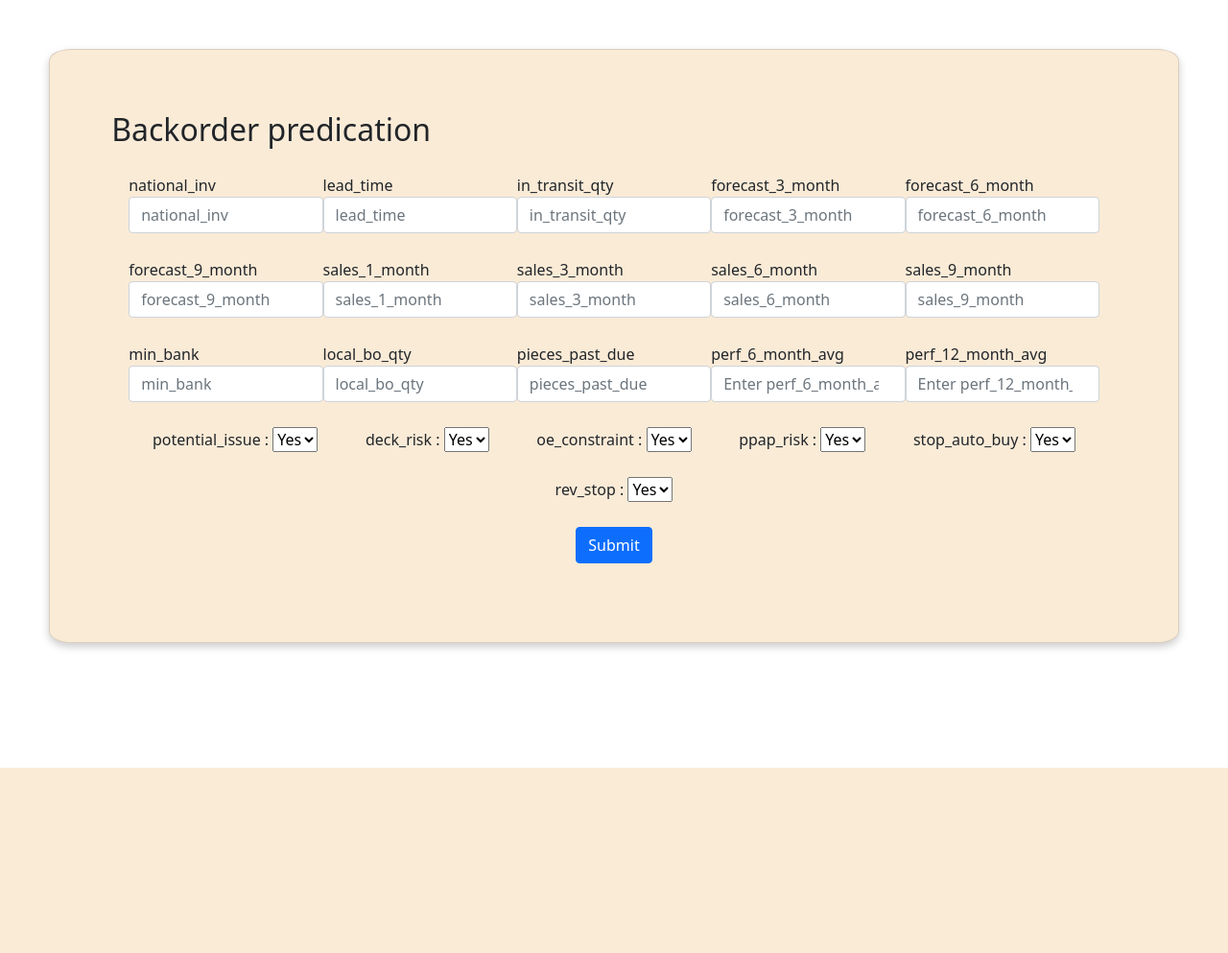
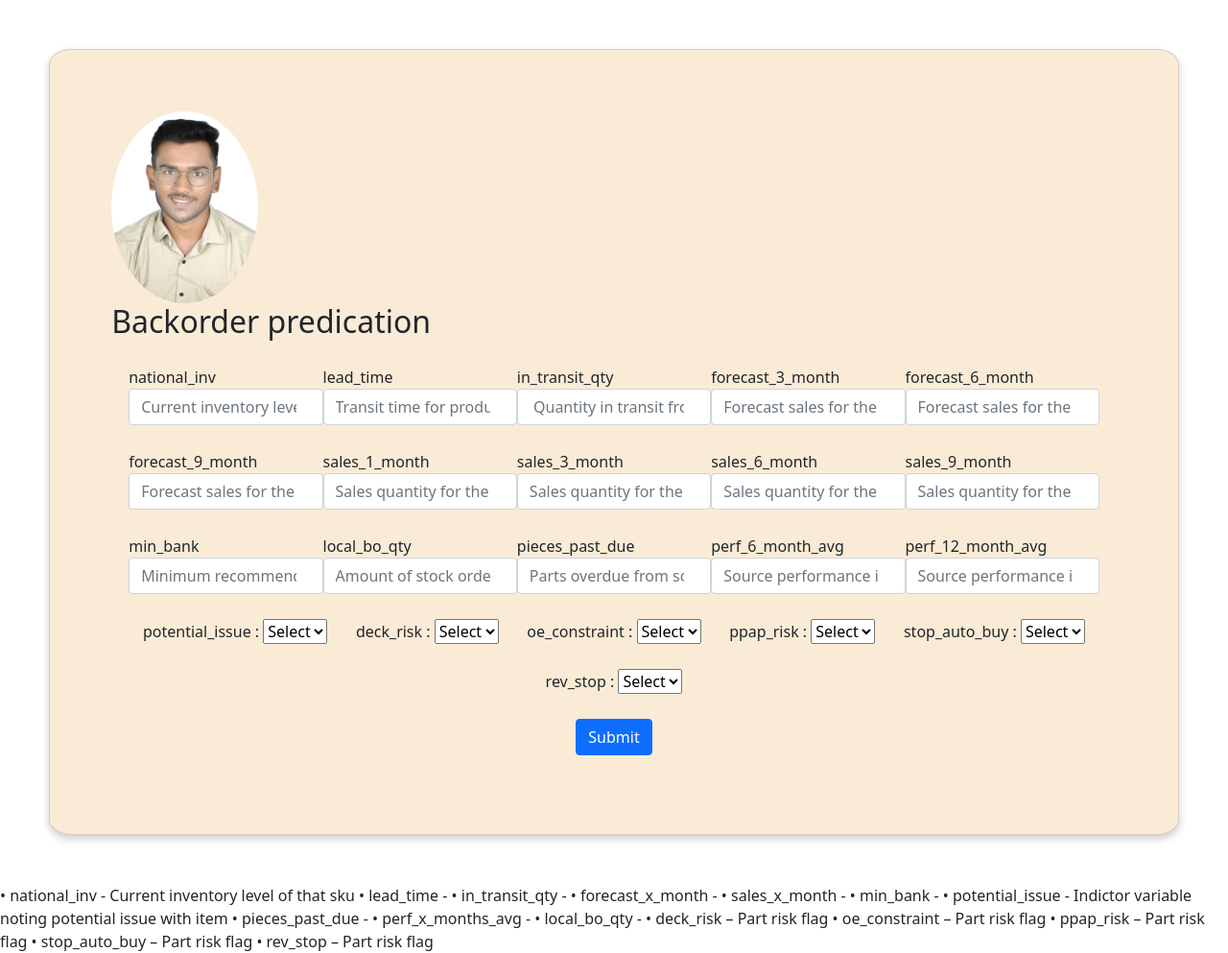
Before and after one commit to sksuraj6077/Back_Order_Prediction, a Flask app: page / in a window 1280 px wide. Shown: the whole page at 96% size. Before the commit the page ends 800 px from the top, so only its background shows below. Run offline with Flask 3, Linux system fonts and the light colour scheme.

Commit message:
Modification

```diff
--- a/templates/index.html
+++ b/templates/index.html
@@ -12,84 +12,90 @@
 </head>
 <body>
 
+<div class="card">
 
-<div class="card">
+  <div>
+    <a href="https://www.linkedin.com/in/suraj-kawathale-b965681a9/">   <img  style="border-radius: 50%;" src="{{ url_for('static', filename='images/suraj.JPG') }}" alt="" height="200PX" ></a>
+
+  </div>
+
   <h2 style="justify-content: center;">Backorder predication </h2>
 <form action="{{url_for('predict_datapoint')}}" method="POST">
   <div class="side">
   <div class="form-group">
     <label for="exampleInputEmail1">national_inv </label>
-    <input type="number" name="national_inv" class="form-control" id="national_inv" aria-describedby="emailHelp" placeholder="national_inv">
+    <input type="number" name="national_inv" class="form-control" id="national_inv" aria-describedby="emailHelp" placeholder="Current inventory level of that sku">
 
   </div>
   <div class="form-group">
     <label for="exampleInputPassword1">lead_time</label>
-    <input type="number" name="lead_time" class="form-control" id="lead_time" placeholder="lead_time">
+    <input type="number" name="lead_time" class="form-control" id="lead_time" placeholder="Transit time for product(if available at source)">
   </div>
 
   <div class="form-group">
     <label for="exampleInputPassword1">in_transit_qty</label>
-    <input type="number" name="in_transit_qty" class="form-control" id="in_transit_qty" placeholder="in_transit_qty">
+    <input type="number" name="in_transit_qty" class="form-control" id="in_transit_qty" placeholder=" Quantity in transit from source">
   </div>
   <div class="form-group">
     <label for="exampleInputPassword1">forecast_3_month</label>
-    <input type="number" name="forecast_3_month" class="form-control" id="forecast_3_month" placeholder="forecast_3_month">
+    <input type="number" name="forecast_3_month" class="form-control" id="forecast_3_month" placeholder="Forecast sales for the net 3 months">
   </div>
   <div class="form-group">
     <label for="exampleInputPassword1">forecast_6_month</label>
-    <input type="number" name="forecast_6_month" class="form-control" id="forecast_6_month" placeholder="forecast_6_month">
+    <input type="number" name="forecast_6_month" class="form-control" id="forecast_6_month" placeholder="Forecast sales for the net 6 months">
   </div>
   </div>
   <div class="side">
   <div class="form-group">
     <label for="exampleInputPassword1">forecast_9_month</label>
-    <input type="number" name="forecast_9_month" class="form-control" id="forecast_9_month" placeholder="forecast_9_month">
+    <input type="number" name="forecast_9_month" class="form-control" id="forecast_9_month" placeholder="Forecast sales for the 9 months">
   </div>
   <div class="form-group">
     <label for="exampleInputPassword1">sales_1_month</label>
-    <input type="number" name="sales_1_month" class="form-control" id="sales_1_month" placeholder="sales_1_month">
+    <input type="number" name="sales_1_month" class="form-control" id="sales_1_month" placeholder="Sales quantity for the prior 1 months">
   </div>
   <div class="form-group">
     <label for="exampleInputPassword1">sales_3_month</label>
-    <input type="number" name="sales_3_month" class="form-control" id="sales_3_month" placeholder="sales_3_month">
+    <input type="number" name="sales_3_month" class="form-control" id="sales_3_month" placeholder="Sales quantity for the prior 3 months">
   </div>
   <div class="form-group">
     <label for="exampleInputPassword1">sales_6_month</label>
-    <input type="number" name="sales_6_month" class="form-control" id="sales_6_month" placeholder="sales_6_month">
+    <input type="number" name="sales_6_month" class="form-control" id="sales_6_month" placeholder="Sales quantity for the prior 6 months">
   </div>
   <div class="form-group">
     <label for="exampleInputPassword1">sales_9_month</label>
-    <input type="number" name="sales_9_month" class="form-control" id="sales_9_month" placeholder="sales_9_month">
+    <input type="number" name="sales_9_month" class="form-control" id="sales_9_month" placeholder="Sales quantity for the prior 9 months">
   </div>
   </div>
   <div class="side">
   <div class="form-group">
     <label for="exampleInputPassword1">min_bank</label>
-    <input type="number" name="min_bank" class="form-control" id="min_bank" placeholder="min_bank">
+    <input type="number" name="min_bank" class="form-control" id="min_bank" placeholder="Minimum recommended amount to stock">
   </div>
   <div>
     <div class="form-group">
       <label for="exampleInputPassword1">local_bo_qty</label>
-      <input type="number" name="local_bo_qty" class="form-control" id="local_bo_qty" placeholder="local_bo_qty">
+      <input type="number" name="local_bo_qty" class="form-control" id="local_bo_qty" placeholder="Amount of stock orders overdue">
     </div>
   </div>
   <div class="form-group">
     <label for="exampleInputPassword1">pieces_past_due</label>
-    <input type="number" class="form-control" id="pieces_past_due" placeholder="pieces_past_due">
+    <input type="number" class="form-control" id="pieces_past_due" placeholder="Parts overdue from source">
   </div>
   <div class="form-group">
     <label for="exampleInputPassword1">perf_6_month_avg</label>
-    <input type="number" step="0.01" class="form-control" id="perf_6_month_avg" placeholder="Enter perf_6_month_avg value (float)">
+    <input type="number" step="0.01" class="form-control" id="perf_6_month_avg" placeholder="Source performance in the last 6 months">
   </div>
   <div class="form-group">
     <label for="exampleInputPassword1">perf_12_month_avg</label>
-    <input type="number" step="0.01" class="form-control" id="perf_12_month_avg" placeholder="Enter perf_12_month_avg value (float)">
+    <input type="number" step="0.01" class="form-control" id="perf_12_month_avg" placeholder="Source performance in the last 12 months">
   </div>
 </div>
 <div class="side">
   <div>
   <label for="cars">potential_issue :</label>
     <select name="potential_issue" id="potential_issue">
+      <option value="Yes">Select</option>
       <option value="Yes">Yes</option>
       <option value="No">No</option>
     </select>
@@ -97,6 +103,7 @@
   <div>
     <label for="cars">deck_risk :</label>
     <select name="deck_risk" id="deck_risk">
+      <option value="Yes">Select</option>
       <option value="Yes">Yes</option>
       <option value="No">No</option>
     </select>
@@ -104,6 +111,7 @@
   <div>
     <label for="cars">oe_constraint :</label>
     <select name="oe_constraint" id="oe_constraint">
+      <option value="Yes">Select</option>
       <option value="Yes">Yes</option>
       <option value="No">No</option>
     </select>
@@ -111,6 +119,7 @@
   <div>
     <label for="cars">ppap_risk :</label>
     <select name="ppap_risk" id="ppap_risk">
+      <option value="Yes">Select</option>
       <option value="Yes">Yes</option>
       <option value="No">No</option>
     </select>
@@ -118,6 +127,7 @@
   <div>
     <label for="cars">stop_auto_buy :</label>
     <select name="stop_auto_buy" id="stop_auto_buy">
+      <option value="Yes">Select</option>
       <option value="Yes">Yes</option>
       <option value="No">No</option>
     </select>
@@ -127,6 +137,7 @@
   <div>
     <label for="cars">rev_stop :</label>
     <select name="rev_stop" id="rev_stop">
+      <option value="Yes">Select</option>
       <option value="Yes">Yes</option>
       <option value="No">No</option>
     </select>
@@ -139,3 +150,22 @@
 </body>
 </html>
 </div>
+
+
+
+
+• national_inv - Current inventory level of that sku
+• lead_time -
+• in_transit_qty -
+• forecast_x_month -
+• sales_x_month -
+• min_bank -
+• potential_issue - Indictor variable noting potential issue with item
+• pieces_past_due -
+• perf_x_months_avg -
+• local_bo_qty -
+• deck_risk – Part risk flag
+• oe_constraint – Part risk flag
+• ppap_risk – Part risk flag
+• stop_auto_buy – Part risk flag
+• rev_stop – Part risk flag
```
Also changed, not shown: static/images/suraj.JPG (added).
